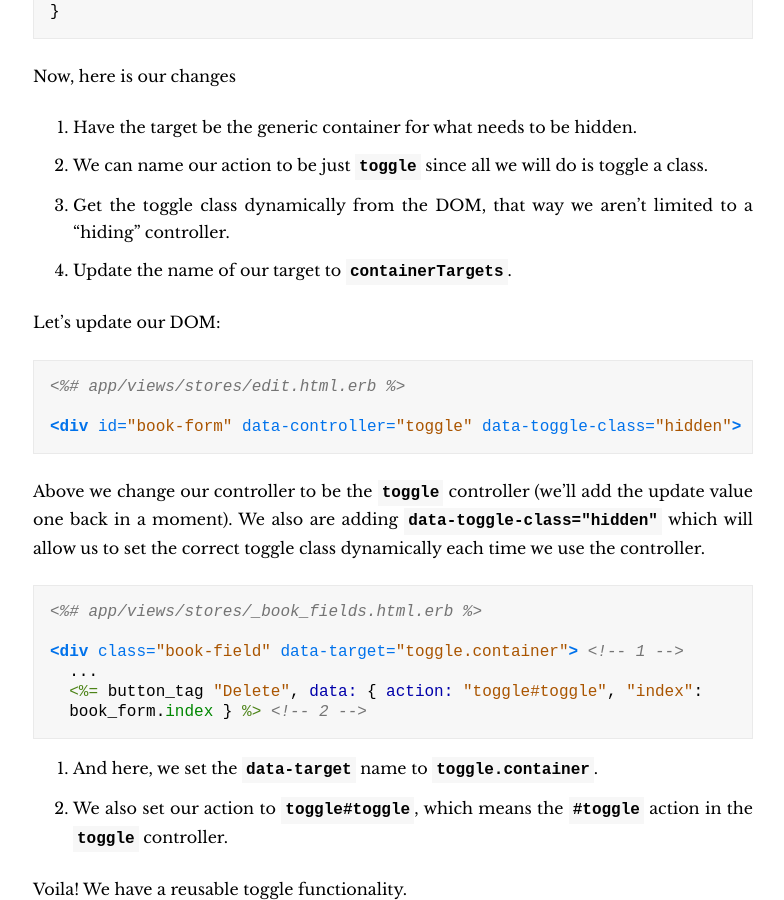
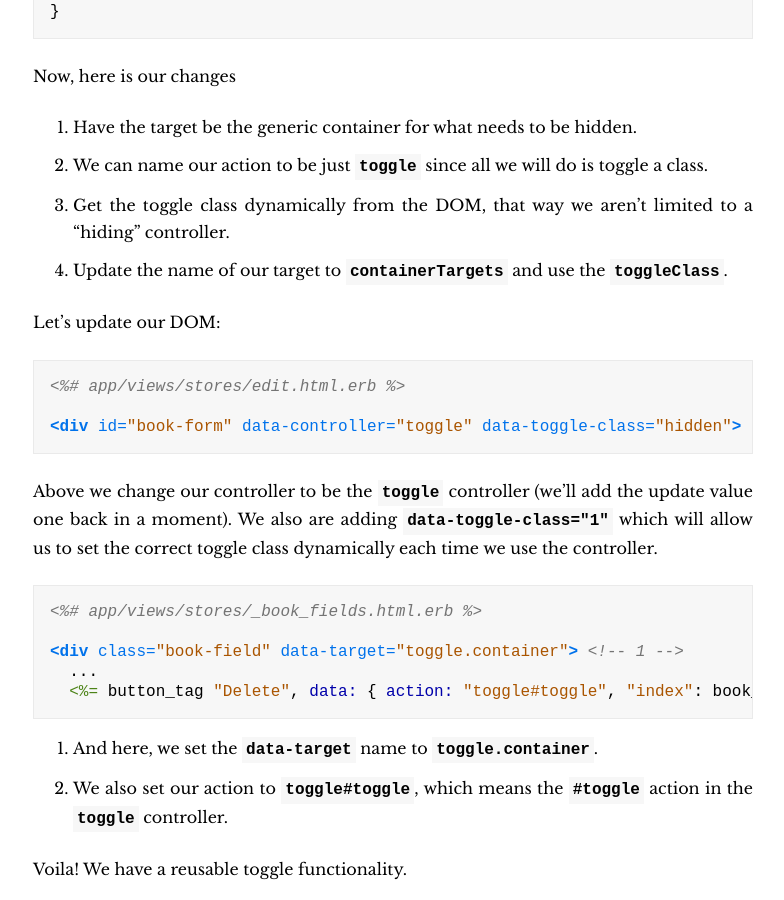
Before and after one commit to dewyze/dewyze.github.io, a Jekyll site: the page built from _posts/2020-08-05-rails-nested-attributes-dynamic-forms-and-stimulus-js-part-1.md, in a window 1280 px wide and 900 px high, scrolled down 7876 px. Shown: the whole window, without its empty margins (247-1031 px from the left). Built offline with Jekyll 4.4.1, drawn with Linux system fonts in a browser that asks for light colours; nearby versions of some CDN libraries.

Commit message:
Some content fixes

````diff
--- a/_posts/2020-08-05-rails-nested-attributes-dynamic-forms-and-stimulus-js-part-1.md
+++ b/_posts/2020-08-05-rails-nested-attributes-dynamic-forms-and-stimulus-js-part-1.md
@@ -293,7 +293,8 @@ Now, here is our changes
    class.
 1. Get the toggle class dynamically from the DOM, that way we aren't limited to
    a "hiding" controller.
-1. Update the name of our target to `containerTargets`.
+1. Update the name of our target to `containerTargets` and use the
+   `toggleClass`.
 
 Let's update our DOM:
 
@@ -305,7 +306,7 @@ Let's update our DOM:
 
 Above we change our controller to be the `toggle` controller (we'll add the
 update value one back in a moment). We also are adding
-`data-toggle-class="hidden"` which will allow us to set the correct toggle class
+`data-toggle-class="1"` which will allow us to set the correct toggle class
 dynamically each time we use the controller.
 
 
@@ -314,8 +315,7 @@ dynamically each time we use the controller.
 
 <div class="book-field" data-target="toggle.container"> <!-- 1 -->
   ...
-  <%= button_tag "Delete", data: { action: "toggle#toggle", "index":
-  book_form.index } %> <!-- 2 -->
+  <%= button_tag "Delete", data: { action: "toggle#toggle", "index": book_form.index } %> <!-- 2 -->
 ```
 
 1. And here, we set the `data-target` name to `toggle.container`.
````
